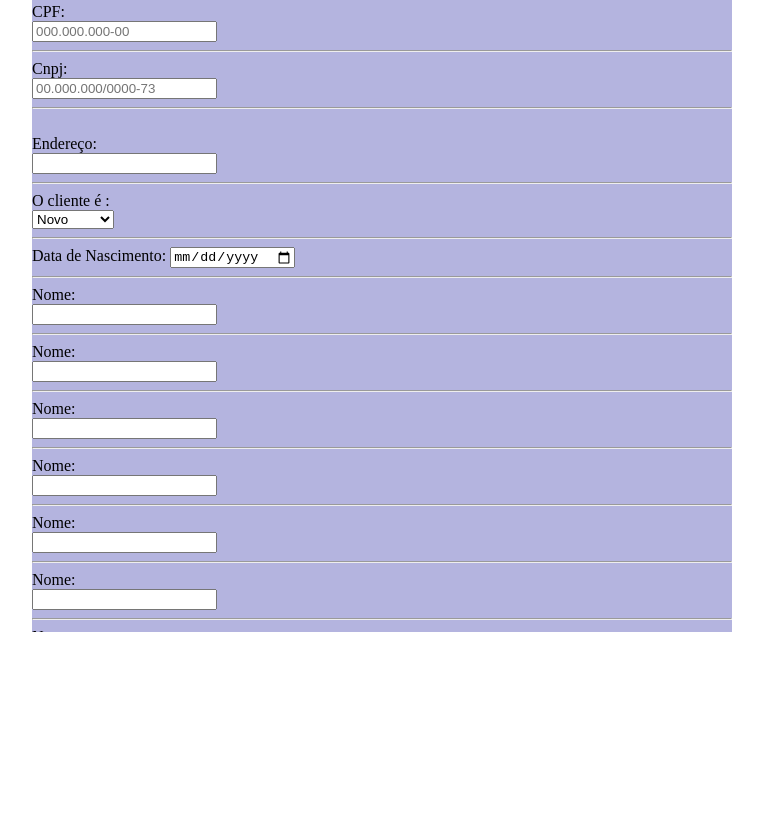
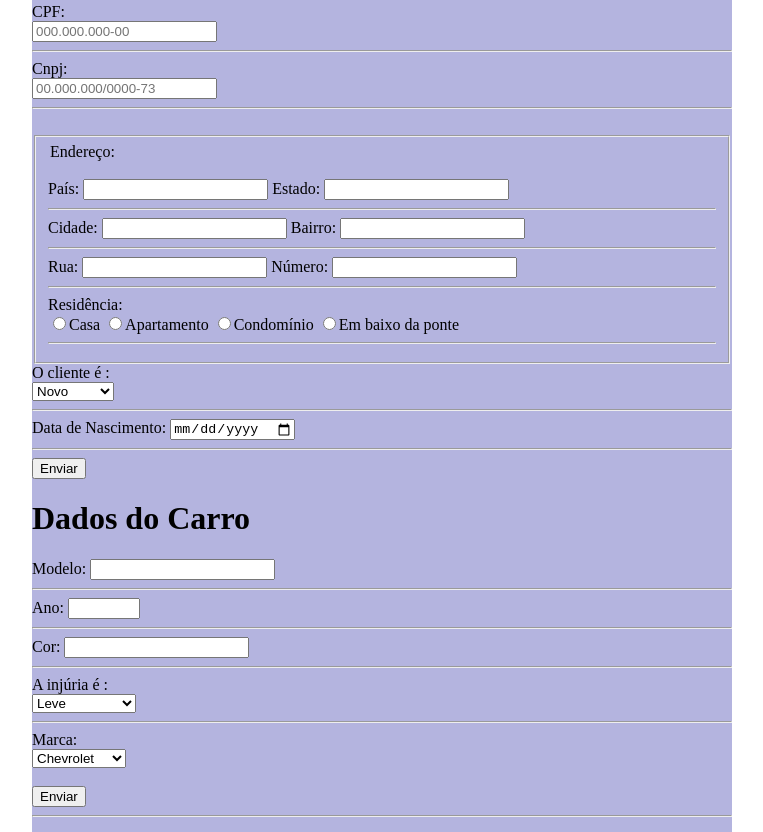
Before and after one commit to enzos0uza/Form.automotor, a plain HTML site: page form.html in a window 1280 px wide. Shown: the part 396-1228 px from the top of the page, without its empty margins (258-1021 px from the left). Before the commit the page ends 1028 px from the top, so only its background shows below. Drawn offline with Linux system fonts and the light colour scheme.

Commit message:
add-- final

```diff
--- a/form.css
+++ b/form.css
@@ -28,7 +28,7 @@ body{
 }
 
 .box{
-    height: 900px;
+    height: 1100px;
     width: 700px;
     background-color: rgb(180, 180, 223);
     overflow: hidden;
--- a/form.html
+++ b/form.html
@@ -41,10 +41,10 @@
                     </fieldset>
                     <hr>
 
-                    <div >
+                    <div>
 
                         <fieldset>
-                            <div >
+                            <div>
                                 <label for="email">Email:</label>
                                 <input type="email" id="email" name="email" placeholder="exemplo@gmail.com" required>
 
@@ -92,12 +92,65 @@
                         <br>
 
 
+                        <fieldset>
+
                             <div>
-                        <label for="endereco">Endereço:</label><br>
-                        <input type="text" id="endereco" name="endereco" required>
+
+                                <legend>Endereço:</legend>
+                                <br>
+                                <label for="pais">País:</label>
+                                <input type="text" id="pais" name="pais" required>
+
+
+
+
+                                <label for="estado">Estado:</label>
+                                <input type="text" id="estado" name="estado" required>
+                                <hr>
+
+                                <label for="cidade">Cidade:</label>
+                                <input type="text" id="cidade" name="cidade" required>
+
+                                <label for="bairro">Bairro:</label>
+                                <input type="text" id="bairro" name="bairro" required>
+                                <hr>
+                                <label for="rua">Rua:</label>
+                                <input type="text" id="rua" name="rua" required>
+
+                                <label for="">Número:</label>
+                                <input type="text" id="numero" name="numero" required>
+                                <hr>
+                                <div>
+                                    <label for="bob">Residência:</label><br>
+                                    <label>
+                                        <input type="radio" name="residencia" value="casa">Casa
+                                    </label>
+
+                                    <label>
+                                        <input type="radio" name="residencia" value="apartamento">Apartamento
+                                    </label>
+
+                                    <label>
+                                        <input type="radio" name="residencia" value="condomínio">Condomínio
+                                    </label>
+
+                                    <label>
+                                        <input type="radio" name="residencia" value="ponte">Em baixo da ponte
+                                    </label>
+
 
                                     <hr>
                                 </div>
+
+
+
+
+
+
+
+
+                            </div>
+                        </fieldset>
 
 
 
@@ -119,77 +172,58 @@
 
                             <hr>
                         </div>
+                        <button type="button" onclick="enviarform()" id="loginbutton">Enviar</button>
 
-                    <div class="inpput">
-                        <label for="nome">Nome:</label><br>
-                        <input type="text" id="inNome" name="nome" required>
-
-                        <hr>
-                    </div>
-
-                    <div class="inpput">
-                        <label for="nome">Nome:</label><br>
-                        <input type="text" id="inNome" name="nome" required>
-
-                        <hr>
-                    </div>
-
-                    <div class="inpput">
-                        <label for="nome">Nome:</label><br>
-                        <input type="text" id="inNome" name="nome" required>
-
-                        <hr>
-                    </div>
-
-                    <div class="inpput">
-                        <label for="nome">Nome:</label><br>
-                        <input type="text" id="inNome" name="nome" required>
-
-                        <hr>
-                    </div>
-
-                    <div class="inpput">
-                        <label for="nome">Nome:</label><br>
-                        <input type="text" id="inNome" name="nome" required>
-
-                        <hr>
-                    </div>
-
-                    <div class="inpput">
-                        <label for="nome">Nome:</label><br>
-                        <input type="text" id="inNome" name="nome" required>
-
-                        <hr>
-                    </div>
-
-                    <div class="inpput">
-                        <label for="nome">Nome:</label><br>
-                        <input type="text" id="inNome" name="nome" required>
-
-                        <hr>
-                    </div>
-
-                    <div class="inpput">
-                        <label for="nome">Nome:</label><br>
-                        <input type="text" id="inNome" name="nome" required>
-
-                        <hr>
-                    </div>
-
-                    <div class="inpput">
-                        <label for="nome">Nome:</label><br>
-                        <input type="text" id="inNome" name="nome" required>
-
-                        <hr>
-                    </div>
+                        <h1>
+                            Dados do Carro
+                        </h1>
 
 
 
+                        <div>
+                            <label for="nome">Modelo:</label>
+                            <input type="text" id="modelo" name="modelo" required>
+                        </div>
+
+                        <hr>
+                        <div>
+                            <label for="nome">Ano:</label>
+                            <input type="number" id="ano" name="ano" min="1900" max="2100" step="1">
+                        </div>
+
+                        <hr>
+
+                        <div>
+                            <label for="nome">Cor:</label>
+                            <input type="text" id="cor" name="cor" required>
+                        </div>
+                        <hr>
+
+                        <label for="injuria">A injúria é :</label><br>
+                        <select id="injuria">
+                            <option>Leve</option>
+                            <option>Mediano</option>
+                            <option>Grave</option>
+                            <option>Compra outro</option>
+                        </select>
+
+                        <hr>
 
 
+                        <label for="marca">Marca:</label><br>
+                        <select id="marca">
+                            <option>Chevrolet</option>
+                            <option>Nissan</option>
+                            <option>Volkswagen</option>
+                            <option>Renout</option>
+                            <option>Honda</option>
+                            <option>Toyota</option>
+                            <option>Fiat</option>
+                        </select>
+                        <br>
+                        <br>
                         <button type="button" onclick="enviarform()" id="loginbutton">Enviar</button>
-
-
+                        <hr>
 
                 </form>
             </div>
--- a/form.js
+++ b/form.js
@@ -0,0 +1,68 @@
+function enviarform() {
+    const nome = document.getElementById("inNome").value.trim();
+    const sobrenome = document.getElementById("sobrenome").value.trim();
+    const email = document.getElementById("email").value.trim();
+    const celular = document.getElementById("celular").value.trim();
+    const cpf = document.getElementById("cpf").value.trim();
+    const cnpj = document.getElementById("cnpj").value.trim();
+    const genero = document.querySelector('input[name="genero"]:checked');
+    const residencia = document.querySelector('input[name="residencia"]:checked');
+    const pais = document.getElementById("pais").value.trim();
+    const estado = document.getElementById("estado").value.trim();
+    const cidade = document.getElementById("cidade").value.trim();
+    const bairro = document.getElementById("bairro").value.trim();
+    const rua = document.getElementById("rua").value.trim();
+    const numero = document.getElementById("numero").value.trim();
+    const dataNascimento = document.getElementById("data-nascimento").value;
+
+    const cpfRegex = /^\d{3}\.\d{3}\.\d{3}-\d{2}$/;
+    const cnpjRegex = /^\d{2}\.\d{3}\.\d{3}\/\d{4}-\d{2}$/;
+    const emailRegex = /^[^\s@]+@[^\s@]+\.[^\s@]+$/;
+
+    if (!nome || !sobrenome || !email || !celular || !cpf || !cnpj ||
+        !pais || !estado || !cidade || !bairro || !rua || !numero || !dataNascimento) {
+        alert("Preencha todos os campos obrigatórios.");
+        return;
+    }
+
+    if (!emailRegex.test(email)) {
+        alert("Email inválido.");
+        return;
+    }
+
+    if (!cpfRegex.test(cpf)) {
+        alert("CPF inválido. Formato correto: 000.000.000-00");
+        return;
+    }
+
+    if (!cnpjRegex.test(cnpj)) {
+        alert("CNPJ inválido. Formato correto: 00.000.000/0000-00");
+        return;
+    }
+
+    if (celular.length < 9) {
+        alert("Celular inválido.");
+        return;
+    }
+
+    if (!genero) {
+        alert("Selecione o gênero.");
+        return;
+    }
+
+    if (!residencia) {
+        alert("Selecione o tipo de residência.");
+        return;
+    }
+
+
+    const hoje = new Date();
+    const nascimento = new Date(dataNascimento);
+    if (nascimento > hoje) {
+        alert("Data de nascimento não pode ser no futuro.");
+        return;
+    }
+
+
+    alert("Formulário enviado com sucesso!");
+}
```
Lines whose indentation alone changed are shown as unchanged.
